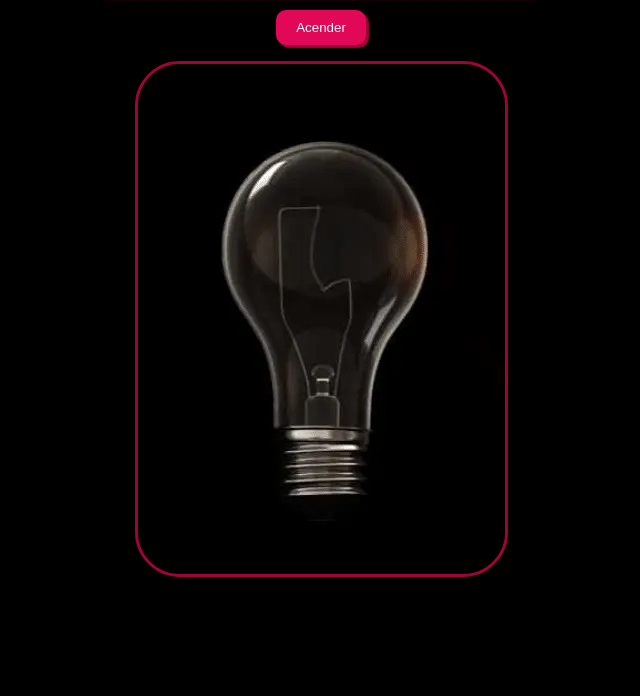
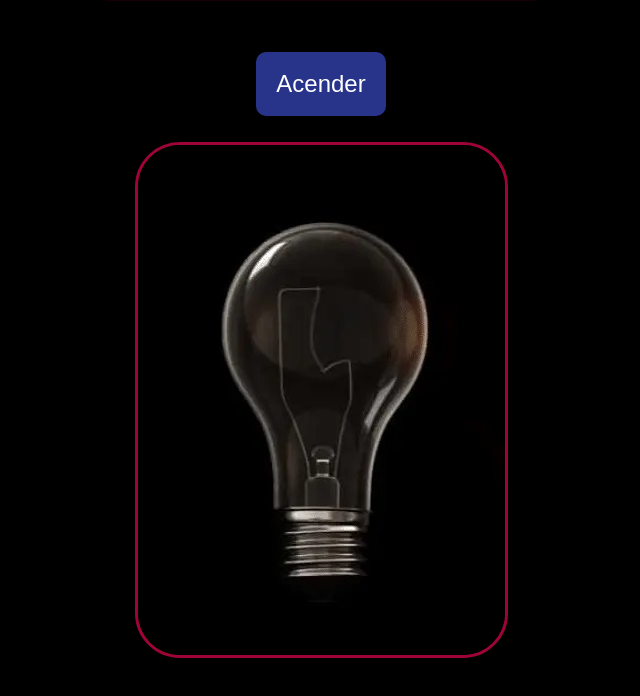
Before and after one commit to Caxara/Lampada_On-Off, a plain HTML site: page index.html in a window 1280 px wide. Shown: the part 102-798 px from the top of the page, without its empty margins (319-959 px from the left). Drawn offline with Linux system fonts and the light colour scheme.

Commit message:
Atualização de keyframes

```diff
--- a/CSS/lamp.css
+++ b/CSS/lamp.css
@@ -1,8 +1,21 @@
+@keyframes bounce {
+    0%, 50%, 100% {
+        -webkit-transform: translateX(0);
+        transform: translateX(0);
+    }
+    40% {
+        -webkit-transform: translateX(-100%);
+        transform: translateX(-100%);
+    }
+    80% {
+        -webkit-transform: translateX(100%);
+        transform: translateX(100%);
+    }
+}
 body{
     background-color: black;
 
 }
-
 header{
     width: 500px;
     margin: auto;
@@ -14,15 +27,6 @@ header{
     border: 2px solid rgb(224, 8, 87);
     box-shadow: 0px 10px 1px rgb(224, 8, 87);
 }
-i{
-    background-color: aliceblue;
-}
-.conteudo{
-    display: flex;
-    justify-content: center;
-    align-items: center;
-
-}
 figure{
     display: flex;
     justify-content: center;
@@ -32,22 +36,29 @@ figure img{
     border: 3px solid rgb(158, 4, 53);
     border-radius: 45px;
 }
-button{
-    width: 90px;
-    height: 35px;
-    cursor: pointer;
-    background-color: rgb(224, 8, 87);
-    border-radius: 10px;
-    color: white;
-    box-shadow: 3px 3px 1px rgb(158, 4, 53);
-    border: 0;
-    margin: 2px solid #000;
-}
-button:active{
-    position: relative;
-    top: 5px;
+.btn{
+    display: flex;
+    justify-content: center;
+    align-items: center;
+    margin-top: 52px;
 
 }
-button:hover{
-    background-color: rgb(158, 4, 53);
+.efeito{
+    border: none;
+    color: white;
+    padding: 20px;
+    margin: 10px;
+    font-size: 24px;
+    line-height: 24px;
+    border-radius: 10px;
+    position: relative;
+    box-sizing: border-box;
+    cursor: pointer;
+
 }
+.efeito-1{
+    background-color: #28348a;
+}
+.efeito-1:hover{
+    animation: bounce 1s;
+}
--- a/index.html
+++ b/index.html
@@ -12,8 +12,8 @@
     <header>
         <h1>Lâmpada</h1>
     </header>
-    <div class='conteudo'>
-        <button id='clicker' value='Acender'>Acender</button>
+    <div class='btn'>
+        <button type='button' id='clicker' value='Acender' class='efeito efeito-1'>Acender</button>
     </div>
     <div>
         <figure>
```
